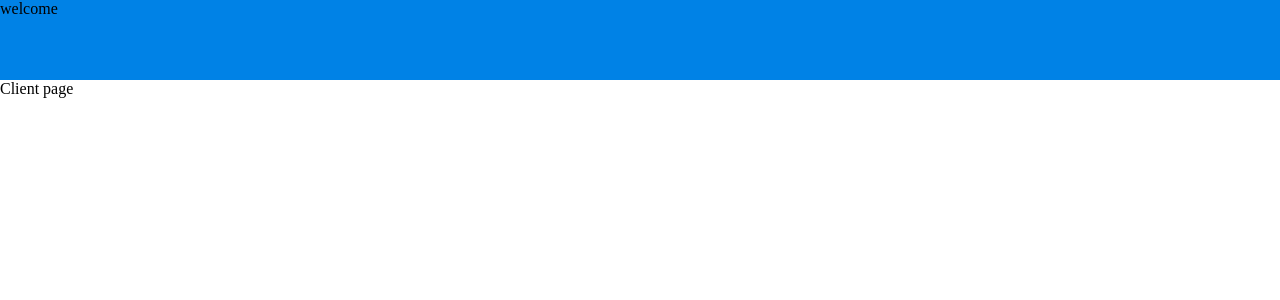
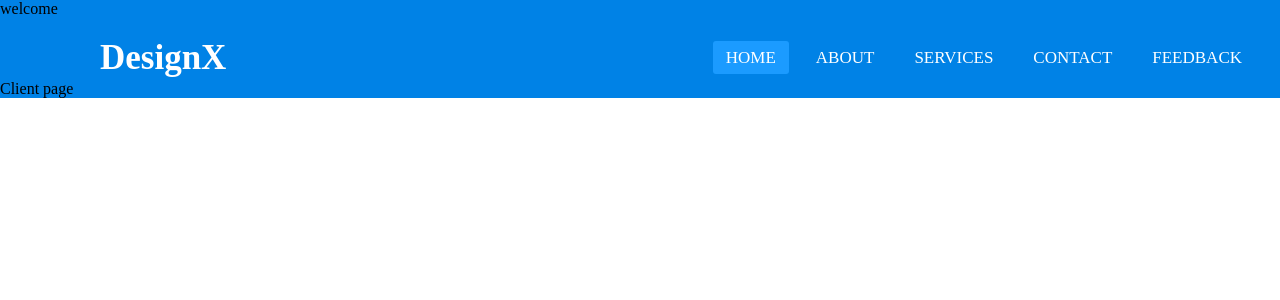
Before and after one commit to nuhfurkan/crmSystemForAccounting, a Flask app: page /client in a window 1280 px wide. Shown: the top 300 px of the page. Run offline with Flask 2, Linux system fonts and the light colour scheme.

Commit message:
minor changes

```diff
--- a/app.py
+++ b/app.py
@@ -46,14 +46,14 @@ def register_submit():
         return render_template("register.html", invalid="no matching passwords")
     newToVerify = ToVerify(name, surname, user_name, user_pass, email)
     if newToVerify.addToVerify():
-        return render_template("index.html", name=name)
+        return render_template("messagePage.html", my_message="waiting for verification")
     else:
         return render_template("register.html", invalid="something went wrong")
 
 # employee sign in section
 @app.route("/employeeEnter")
 def employeeEnterPage():
-    return render_template("employeeEnter.html")
+    return render_template("employeeEnter.html", ses_type=session["type"])
 
 @app.route("/employeeEnter", methods=["POST", "GET"])
 def employeeEnter():
--- a/templates/base.html
+++ b/templates/base.html
@@ -5,6 +5,7 @@
     <meta http-equiv="X-UA-Compatible" content="IE=edge">
     <meta name="viewport" content="width=device-width, initial-scale=1.0">
     <link rel="stylesheet" href="/static/css/base.css">
+
     <!-- REFERANCE FOR HEAD -->
     {% block head %} {% endblock %}
 </head>
@@ -24,8 +25,21 @@
             <p>welcome {{ idexists }}</p>
         {% else %}
             <!-- NAV-BAR FOR NON-REGISTEREE -->
-            <p> you need to log in</p>
         {% endif %}
+        <nav>
+            <input type="checkbox" id="check">
+            <label for="check" class="checkbtn">
+              <i class="fas fa-bars"></i>
+            </label>
+            <label class="logo">DesignX</label>
+            <ul>
+              <li><a class="active" href="#">Home</a></li>
+              <li><a href="#">About</a></li>
+              <li><a href="#">Services</a></li>
+              <li><a href="#">Contact</a></li>
+              <li><a href="#">Feedback</a></li>
+            </ul>
+          </nav>
         <!-- NAVIGATION WILL BE HERE -->
     </nav>
 
```
Also changed, not shown: 2 other files.
